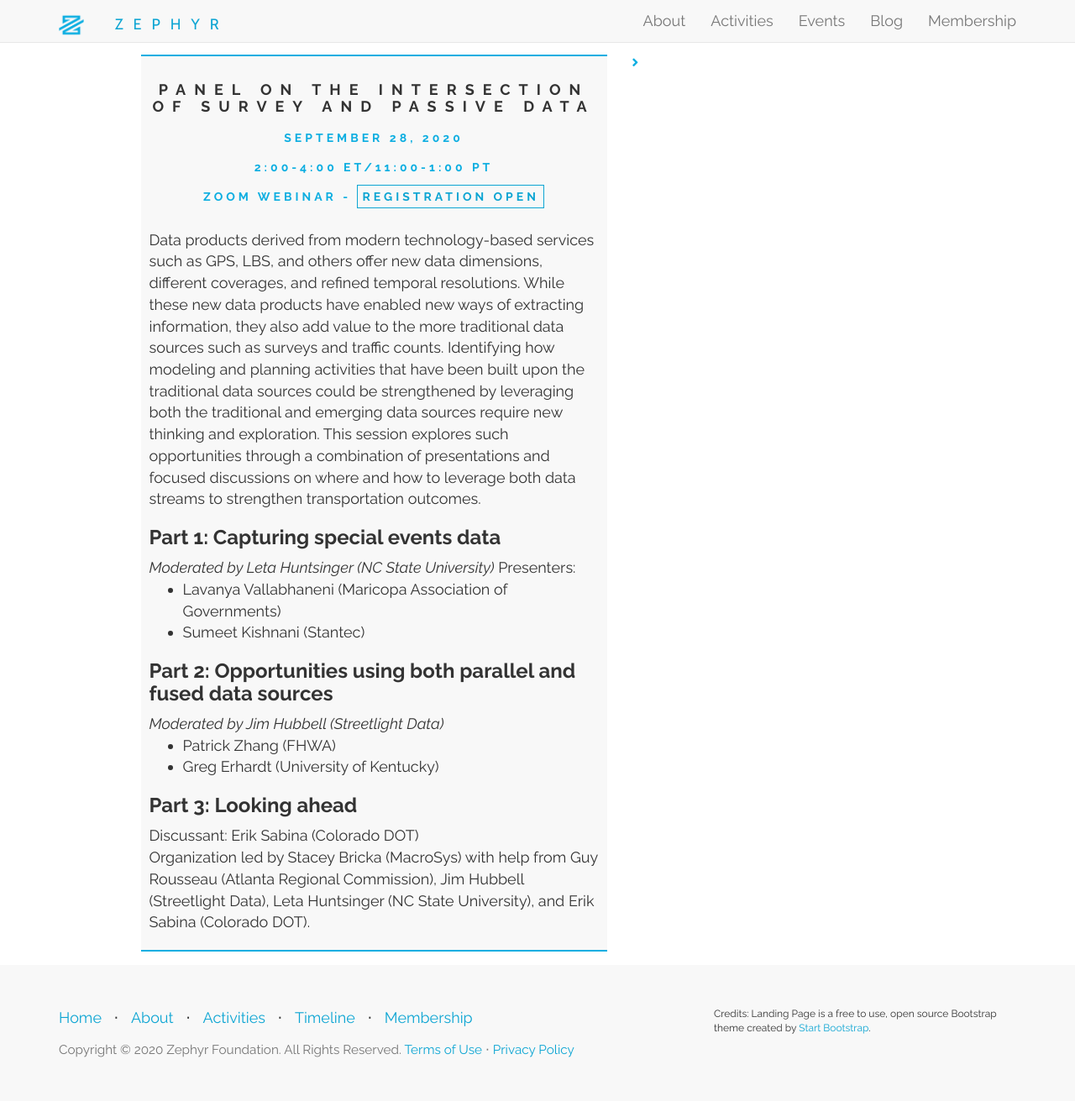
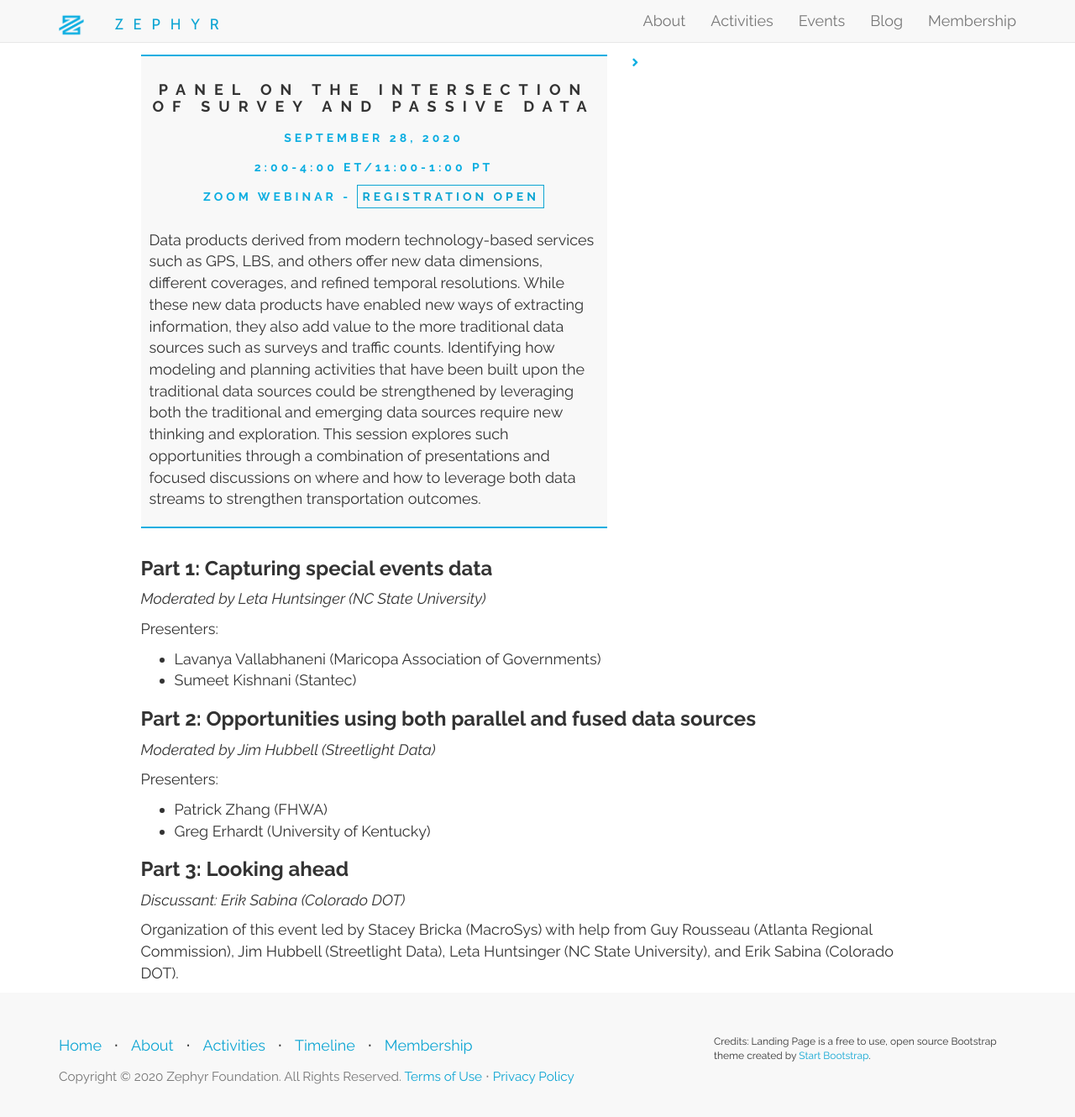
Before and after one commit to ZephyrTransport/zephyr-website, a Jekyll site: the page built from _events/2020-09-28-sept-survey-passive-data.md, in a window 1280 px wide and 1344 px high. Shown: the top 1330 px of the window at 84% size. Built offline with Jekyll 4.4.1, drawn with Linux system fonts in a browser that asks for light colours; nearby versions of some CDN libraries.

Commit message:
move some event summary to markdown content

```diff
--- a/_events/2020-09-28-sept-survey-passive-data.md
+++ b/_events/2020-09-28-sept-survey-passive-data.md
@@ -6,23 +6,29 @@ type: Panel
 time: 2:00-4:00 ET/11:00-1:00 PT
 place: Zoom Webinar - <a href='https://zoom.us/meeting/register/tJMqdOmhrT8qG9xjYrd9blQEBviPrxoGitYM'>Registration open</a>
 additional-msg:
-summary:  "
-<p>Data products derived from modern technology-based services such as GPS, LBS, and others offer new data dimensions, different coverages, and refined temporal resolutions. While these new data products have enabled new ways of extracting information, they also add value to the more traditional data sources such as surveys and traffic counts. Identifying how modeling and planning activities that have been built upon the traditional data sources could be strengthened by leveraging both the traditional and emerging data sources require new thinking and exploration. This session explores such opportunities through a combination of presentations and focused discussions on where and how to leverage both data streams to strengthen transportation outcomes.
+summary: "Data products derived from modern technology-based services such as GPS, LBS, and others offer new data dimensions, different coverages, and refined temporal resolutions. While these new data products have enabled new ways of extracting information, they also add value to the more traditional data sources such as surveys and traffic counts. Identifying how modeling and planning activities that have been built upon the traditional data sources could be strengthened by leveraging both the traditional and emerging data sources require new thinking and exploration. This session explores such opportunities through a combination of presentations and focused discussions on where and how to leverage both data streams to strengthen transportation outcomes."
+---
 
-<h3>Part 1: Capturing special events data</h3>
-<i>Moderated by Leta Huntsinger (NC State University)</i>
+### Part 1: Capturing special events data
+
+_Moderated by Leta Huntsinger (NC State University)_
+
 Presenters:
-<ul><li>Lavanya Vallabhaneni (Maricopa Association of Governments)</li>
-<li>Sumeet Kishnani (Stantec)</li></ul>
 
-<h3>Part 2: Opportunities using both parallel and fused data sources</h3>
-<i>Moderated by Jim Hubbell (Streetlight Data)</i>
-<ul><li>Patrick Zhang (FHWA)</li>
-<li>Greg Erhardt (University of Kentucky)</li></ul>
+- Lavanya Vallabhaneni (Maricopa Association of Governments)
+- Sumeet Kishnani (Stantec)
 
-<h3>Part 3: Looking ahead</h3>
-Discussant: Erik Sabina (Colorado DOT)
+### Part 2: Opportunities using both parallel and fused data sources
 
-<p>Organization led by Stacey Bricka (MacroSys) with help from Guy Rousseau (Atlanta Regional Commission), Jim Hubbell (Streetlight Data), Leta Huntsinger (NC State University), and Erik Sabina (Colorado DOT).
-"
----
+_Moderated by Jim Hubbell (Streetlight Data)_
+
+Presenters:
+
+- Patrick Zhang (FHWA)
+- Greg Erhardt (University of Kentucky)
+
+### Part 3: Looking ahead
+
+_Discussant: Erik Sabina (Colorado DOT)_
+
+Organization of this event led by Stacey Bricka (MacroSys) with help from Guy Rousseau (Atlanta Regional Commission), Jim Hubbell (Streetlight Data), Leta Huntsinger (NC State University), and Erik Sabina (Colorado DOT).
```
Also changed, not shown: _events/2020-09-30-sept-workflow.md (+1 -2 lines), _events/2020-10-31-model-construction.md (+1 -2 lines), _events/2020-10-31-visualization.md (+1 -2 lines), _events/2020-11-05-panel-behavior-dynamics.md (+5 -4 lines), _events/2020-11-30-bridging-domains.md (+1 -1 lines).
